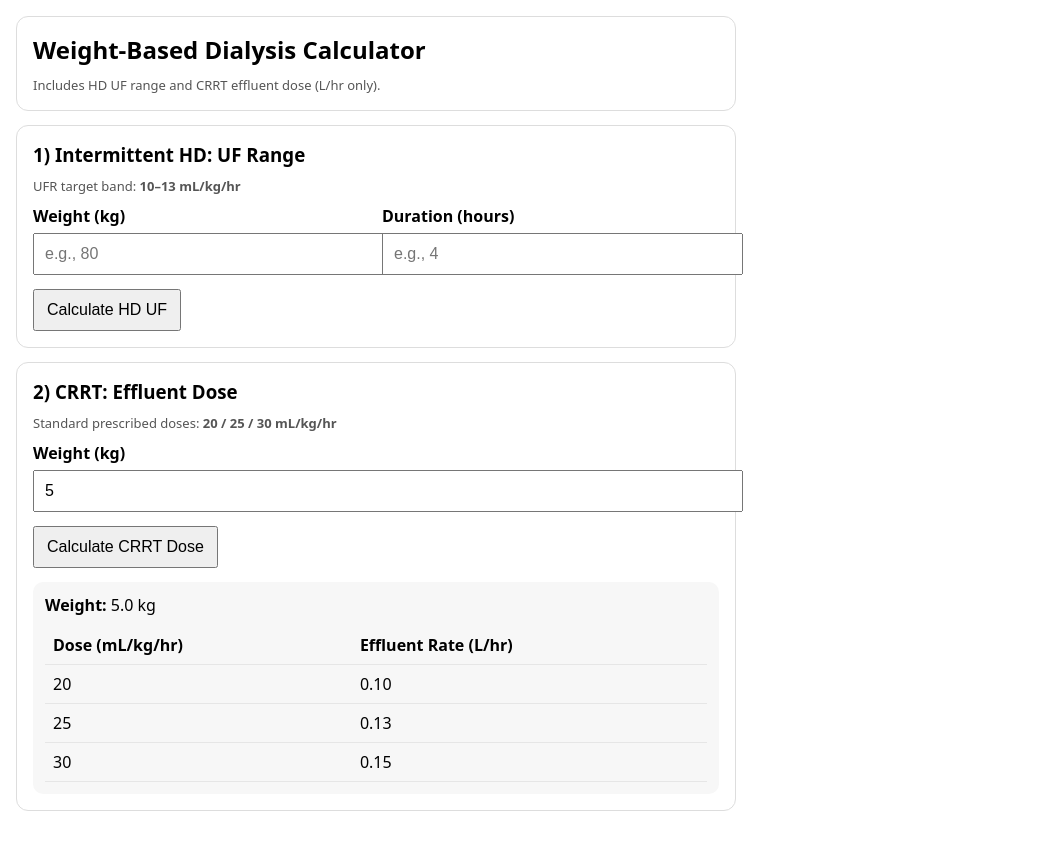
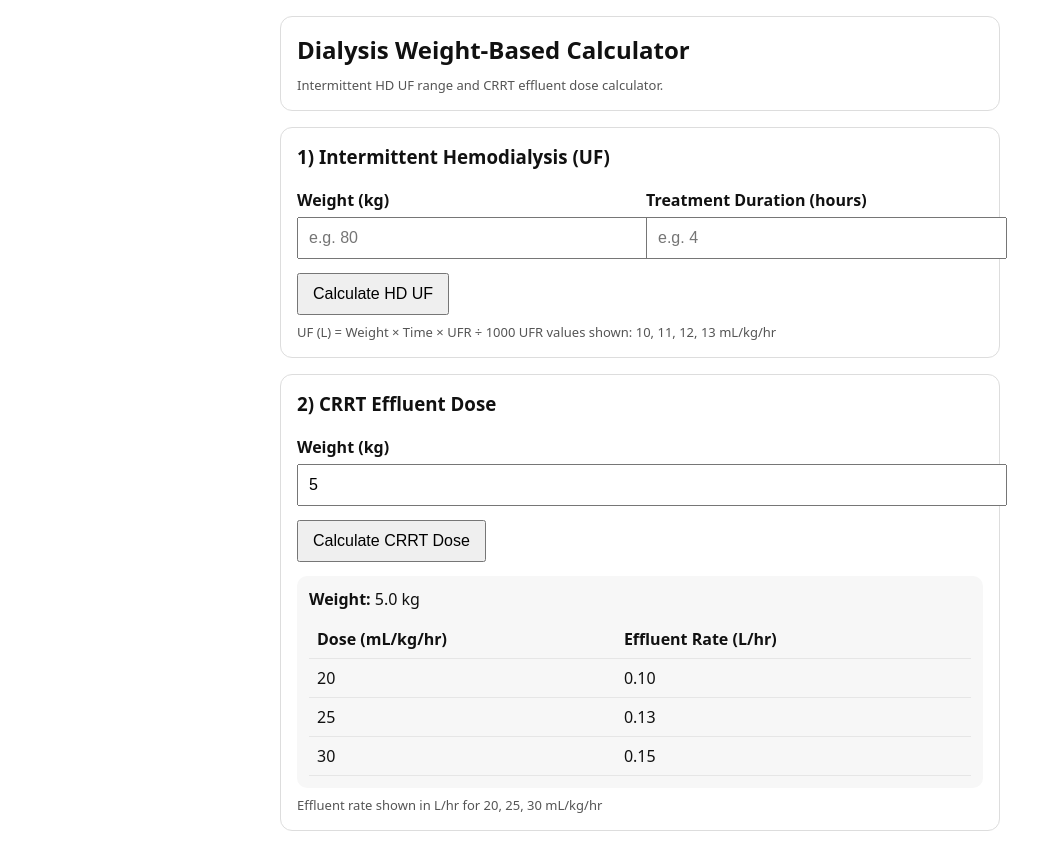
Before and after one commit to hammad-huda/Dialysis, a plain HTML site: page index.html in a window 1280 px wide. Both pictures are taken after typing "5" into the empty fields and a click on the button "Calculate CRRT Dose". Shown: the whole page, without its empty margins (0-1054 px from the left). Drawn offline with Linux system fonts and the light colour scheme.

Commit message:
Update index.html

```diff
--- a/index.html
+++ b/index.html
@@ -1,78 +1,139 @@
-
 <!DOCTYPE html>
 <html lang="en">
 <head>
   <meta charset="UTF-8" />
   <meta name="viewport" content="width=device-width, initial-scale=1" />
-  <title>Dialysis & CRRT Weight-Based Calculator</title>
+  <title>Dialysis Weight-Based Calculator</title>
+
   <style>
-    body { font-family: system-ui, -apple-system, Segoe UI, Roboto, Arial, sans-serif; margin: 16px; }
-    .wrap { max-width: 720px; }
-    .card { padding: 16px; border: 1px solid #ddd; border-radius: 12px; margin-bottom: 14px; }
-    h2, h3 { margin: 0 0 10px 0; }
-    label { display:block; margin-top: 10px; font-weight: 600; }
-    input { width: 100%; padding: 10px; margin-top: 6px; font-size: 16px; }
-    button { margin-top: 14px; padding: 10px 12px; font-size: 16px; cursor: pointer; }
-    .out { margin-top: 14px; padding: 12px; background: #f7f7f7; border-radius: 10px; }
-    .muted { color:#555; font-size: 13px; margin-top: 10px; }
-    .row { display:flex; gap:12px; flex-wrap: wrap; }
-    .row > div { flex: 1; min-width: 180px; }
-    table { width: 100%; border-collapse: collapse; margin-top: 10px; }
-    th, td { text-align: left; padding: 8px; border-bottom: 1px solid #e6e6e6; }
-    th { font-weight: 700; }
+    body {
+      font-family: system-ui, -apple-system, Segoe UI, Roboto, Arial, sans-serif;
+      margin: 16px;
+      background: #ffffff;
+      color: #111;
+    }
+    .wrap {
+      max-width: 720px;
+      margin: auto;
+    }
+    .card {
+      padding: 16px;
+      border: 1px solid #ddd;
+      border-radius: 12px;
+      margin-bottom: 16px;
+    }
+    h2, h3 {
+      margin: 0 0 10px 0;
+    }
+    label {
+      display: block;
+      margin-top: 10px;
+      font-weight: 600;
+    }
+    input {
+      width: 100%;
+      padding: 10px;
+      margin-top: 6px;
+      font-size: 16px;
+    }
+    button {
+      margin-top: 14px;
+      padding: 10px 14px;
+      font-size: 16px;
+      cursor: pointer;
+    }
+    .out {
+      margin-top: 14px;
+      padding: 12px;
+      background: #f7f7f7;
+      border-radius: 10px;
+    }
+    .row {
+      display: flex;
+      gap: 12px;
+      flex-wrap: wrap;
+    }
+    .row > div {
+      flex: 1;
+      min-width: 180px;
+    }
+    table {
+      width: 100%;
+      border-collapse: collapse;
+      margin-top: 10px;
+    }
+    th, td {
+      padding: 8px;
+      border-bottom: 1px solid #e6e6e6;
+      text-align: left;
+    }
+    th {
+      font-weight: 700;
+    }
+    .note {
+      font-size: 13px;
+      color: #555;
+      margin-top: 8px;
+    }
   </style>
 </head>
+
 <body>
   <div class="wrap">
 
     <div class="card">
-      <h2>Weight-Based Dialysis Calculator</h2>
-      <div class="muted">Includes HD UF range and CRRT effluent dose (L/hr only).</div>
+      <h2>Dialysis Weight-Based Calculator</h2>
+      <div class="note">
+        Intermittent HD UF range and CRRT effluent dose calculator.
+      </div>
     </div>
 
-    <!-- HD UF Range -->
+    <!-- INTERMITTENT HD -->
     <div class="card">
-      <h3>1) Intermittent HD: UF Range</h3>
-      <div class="muted">UFR target band: <b>10–13 mL/kg/hr</b></div>
+      <h3>1) Intermittent Hemodialysis (UF)</h3>
 
       <div class="row">
         <div>
           <label for="hd_wt">Weight (kg)</label>
-          <input id="hd_wt" type="number" step="0.1" min="0" placeholder="e.g., 80" />
+          <input id="hd_wt" type="number" step="0.1" min="0" placeholder="e.g. 80" />
         </div>
         <div>
-          <label for="hd_hrs">Duration (hours)</label>
-          <input id="hd_hrs" type="number" step="0.1" min="0" placeholder="e.g., 4" />
+          <label for="hd_hrs">Treatment Duration (hours)</label>
+          <input id="hd_hrs" type="number" step="0.1" min="0" placeholder="e.g. 4" />
         </div>
       </div>
 
       <button onclick="calcHD()">Calculate HD UF</button>
       <div id="hd_out" class="out" style="display:none;"></div>
+
+      <div class="note">
+        UF (L) = Weight × Time × UFR ÷ 1000
+        UFR values shown: 10, 11, 12, 13 mL/kg/hr
+      </div>
     </div>
 
-    <!-- CRRT Dose -->
+    <!-- CRRT -->
     <div class="card">
-      <h3>2) CRRT: Effluent Dose</h3>
-      <div class="muted">Standard prescribed doses: <b>20 / 25 / 30 mL/kg/hr</b></div>
+      <h3>2) CRRT Effluent Dose</h3>
 
       <div class="row">
         <div>
           <label for="crrt_wt">Weight (kg)</label>
-          <input id="crrt_wt" type="number" step="0.1" min="0" placeholder="e.g., 77" />
+          <input id="crrt_wt" type="number" step="0.1" min="0" placeholder="e.g. 77" />
         </div>
       </div>
 
       <button onclick="calcCRRT()">Calculate CRRT Dose</button>
       <div id="crrt_out" class="out" style="display:none;"></div>
+
+      <div class="note">
+        Effluent rate shown in L/hr for 20, 25, 30 mL/kg/hr
+      </div>
     </div>
 
   </div>
 
   <script>
-    function fmt(n, digits=2) {
-      return Number.isFinite(n) ? n.toFixed(digits) : "—";
-    }
-
     function calcHD() {
       const w = parseFloat(document.getElementById("hd_wt").value);
       const t = parseFloat(document.getElementById("hd_hrs").value);
@@ -80,25 +141,32 @@
 
       if (!Number.isFinite(w) || !Number.isFinite(t) || w <= 0 || t <= 0) {
         out.style.display = "block";
-        out.innerHTML = "<b>Please enter valid inputs.</b>";
+        out.innerHTML = "<b>Please enter valid weight and duration.</b>";
         return;
       }
 
-      const rates = [10, 11.5, 13];
-      const rows = rates.map(r => {
+      const rates = [10, 11, 12, 13];
+      let rows = "";
+
+      rates.forEach(r => {
         const ufL = (w * t * r) / 1000;
-        return `<tr>
-          <td>${r}</td>
-          <td>${fmt(ufL)}</td>
-        </tr>`;
-      }).join("");
+        rows += `
+          <tr>
+            <td>${r}</td>
+            <td>${ufL.toFixed(2)}</td>
+          </tr>
+        `;
+      });
 
       out.style.display = "block";
       out.innerHTML = `
-        <div><b>Inputs:</b> ${fmt(w,1)} kg, ${fmt(t,1)} hr</div>
+        <div><b>Inputs:</b> ${w.toFixed(1)} kg × ${t.toFixed(1)} hr</div>
         <table>
           <thead>
-            <tr><th>UFR (mL/kg/hr)</th><th>UF Volume (L)</th></tr>
+            <tr>
+              <th>UFR (mL/kg/hr)</th>
+              <th>UF Volume (L)</th>
+            </tr>
           </thead>
           <tbody>${rows}</tbody>
         </table>
@@ -116,25 +184,33 @@
       }
 
       const doses = [20, 25, 30];
-      const rows = doses.map(d => {
-        const lhr = (w * d) / 1000;
-        return `<tr>
-          <td>${d}</td>
-          <td>${fmt(lhr)}</td>
-        </tr>`;
-      }).join("");
+      let rows = "";
+
+      doses.forEach(d => {
+        const effluentLhr = (w * d) / 1000;
+        rows += `
+          <tr>
+            <td>${d}</td>
+            <td>${effluentLhr.toFixed(2)}</td>
+          </tr>
+        `;
+      });
 
       out.style.display = "block";
       out.innerHTML = `
-        <div><b>Weight:</b> ${fmt(w,1)} kg</div>
+        <div><b>Weight:</b> ${w.toFixed(1)} kg</div>
         <table>
           <thead>
-            <tr><th>Dose (mL/kg/hr)</th><th>Effluent Rate (L/hr)</th></tr>
+            <tr>
+              <th>Dose (mL/kg/hr)</th>
+              <th>Effluent Rate (L/hr)</th>
+            </tr>
           </thead>
           <tbody>${rows}</tbody>
         </table>
       `;
     }
   </script>
+
 </body>
 </html>
```
